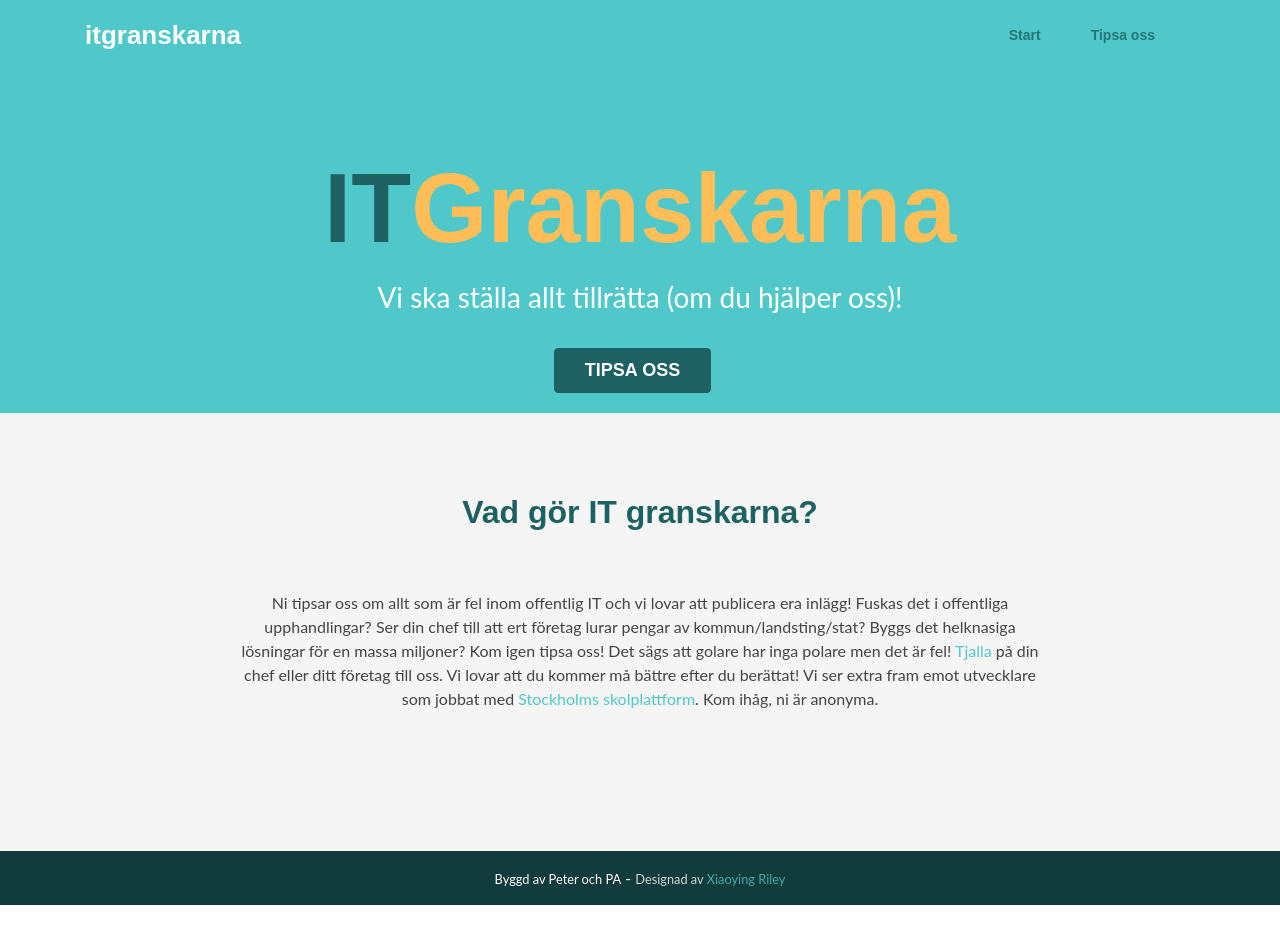
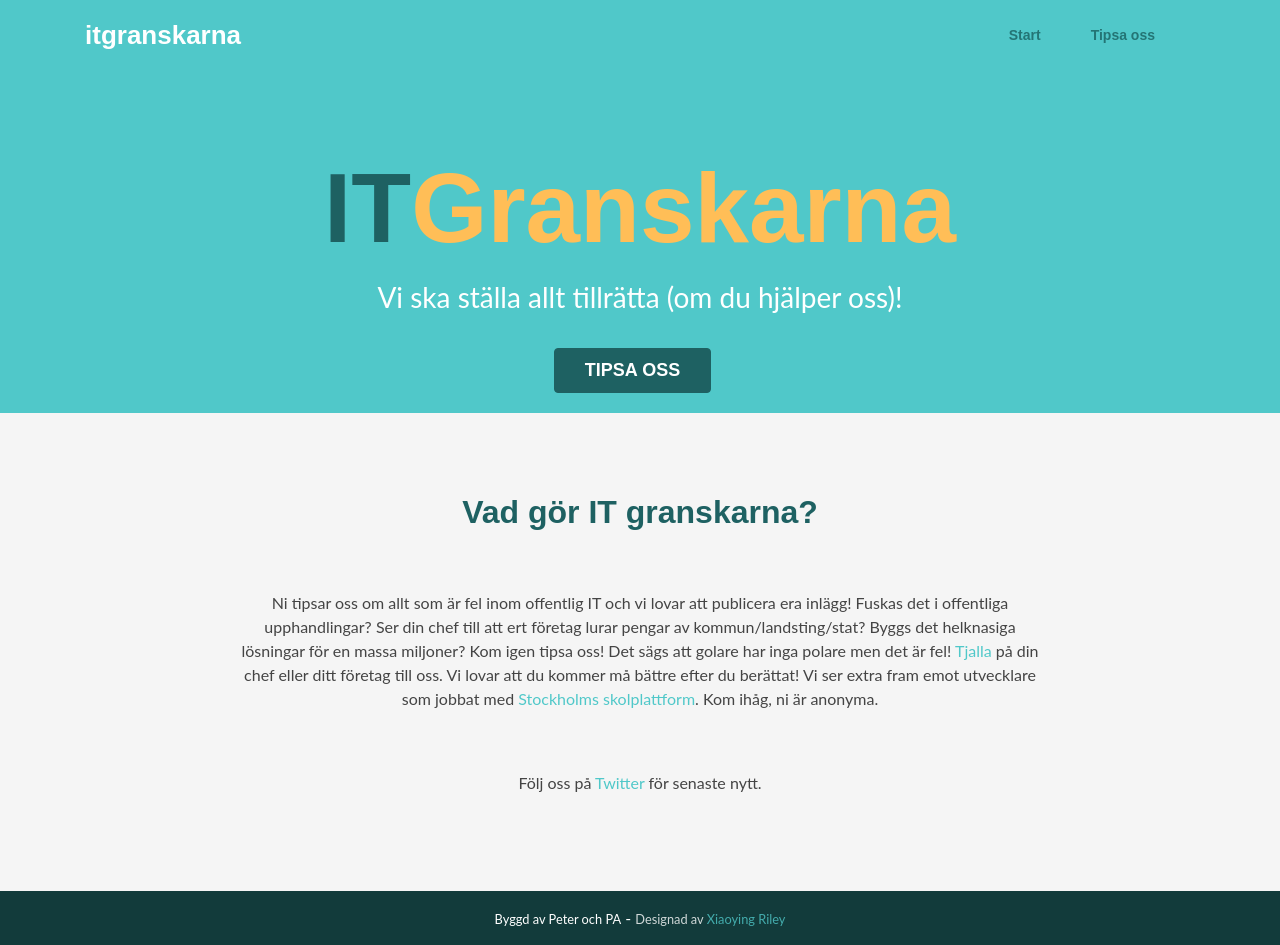
Before and after one commit to soulgalore/itgranskarna.org, a Jekyll site: the page built from index.md, in a window 1280 px wide and 945 px high. Built offline with Jekyll 4.4.1, drawn with Linux system fonts in a browser that asks for light colours.

Commit message:
Link to twitter

```diff
--- a/index.md
+++ b/index.md
@@ -20,5 +20,6 @@ keywords: it, teknik, offentlig, upphandling
         <div class="container">
             <h2 class="title text-center">Vad gör IT granskarna?</h2>
             <p class="intro text-center">Ni tipsar oss om allt som är fel inom offentlig IT och vi lovar att publicera era inlägg! Fuskas det i offentliga upphandlingar? Ser din chef till att ert företag lurar pengar av kommun/landsting/stat? Byggs det helknasiga lösningar för en massa miljoner? Kom igen tipsa oss! Det sägs att golare har inga polare men det är fel! <a href="/tips.html">Tjalla</a> på din chef eller ditt företag till oss. Vi lovar att du kommer må bättre efter du berättat! Vi ser extra fram emot utvecklare som jobbat med <a href="https://www.dn.se/sthlm/haveri-for-stockholms-jattelika-digitala-skolsatsning/">Stockholms skolplattform</a>. Kom ihåg, ni är anonyma.</p>
+            <p class="text-center"> Följ oss på <a href="https://twitter.com/itgranskarna">Twitter</a> för senaste nytt.</p>
     </div>
 </section>
```
